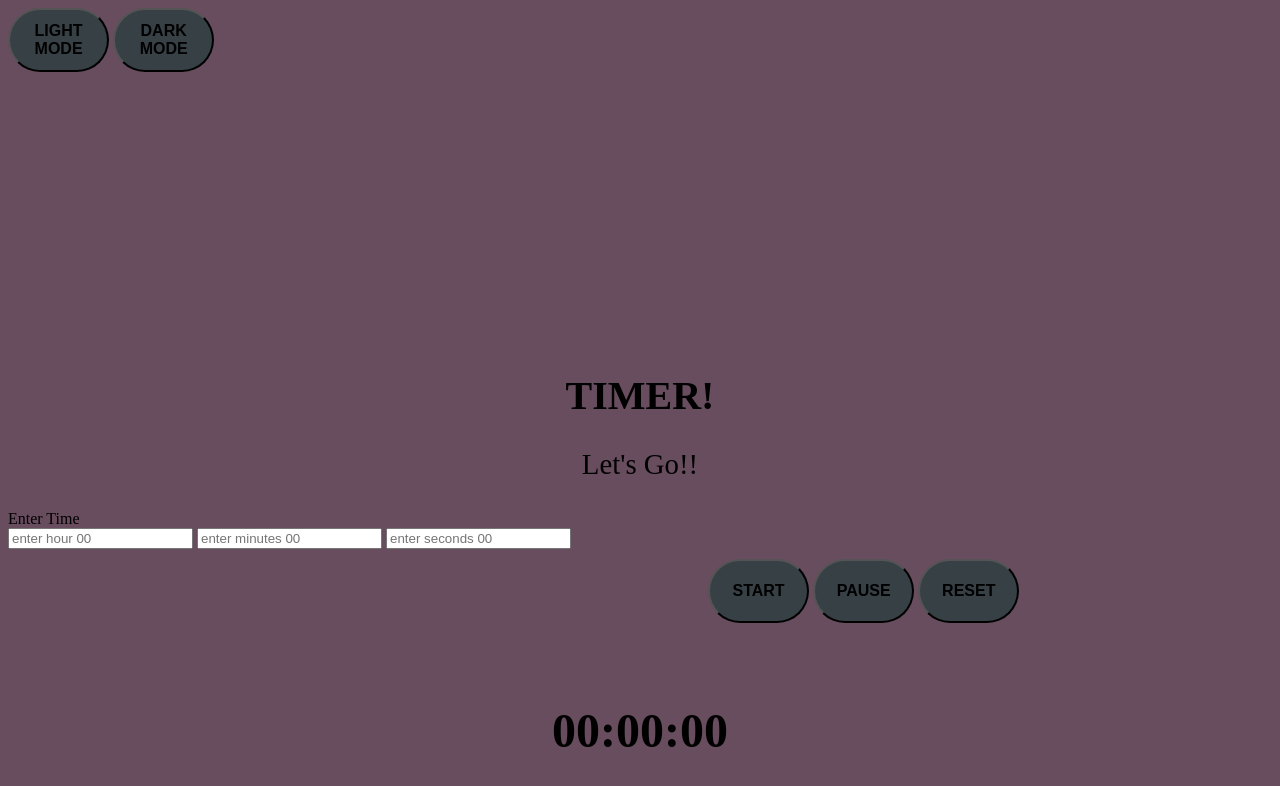
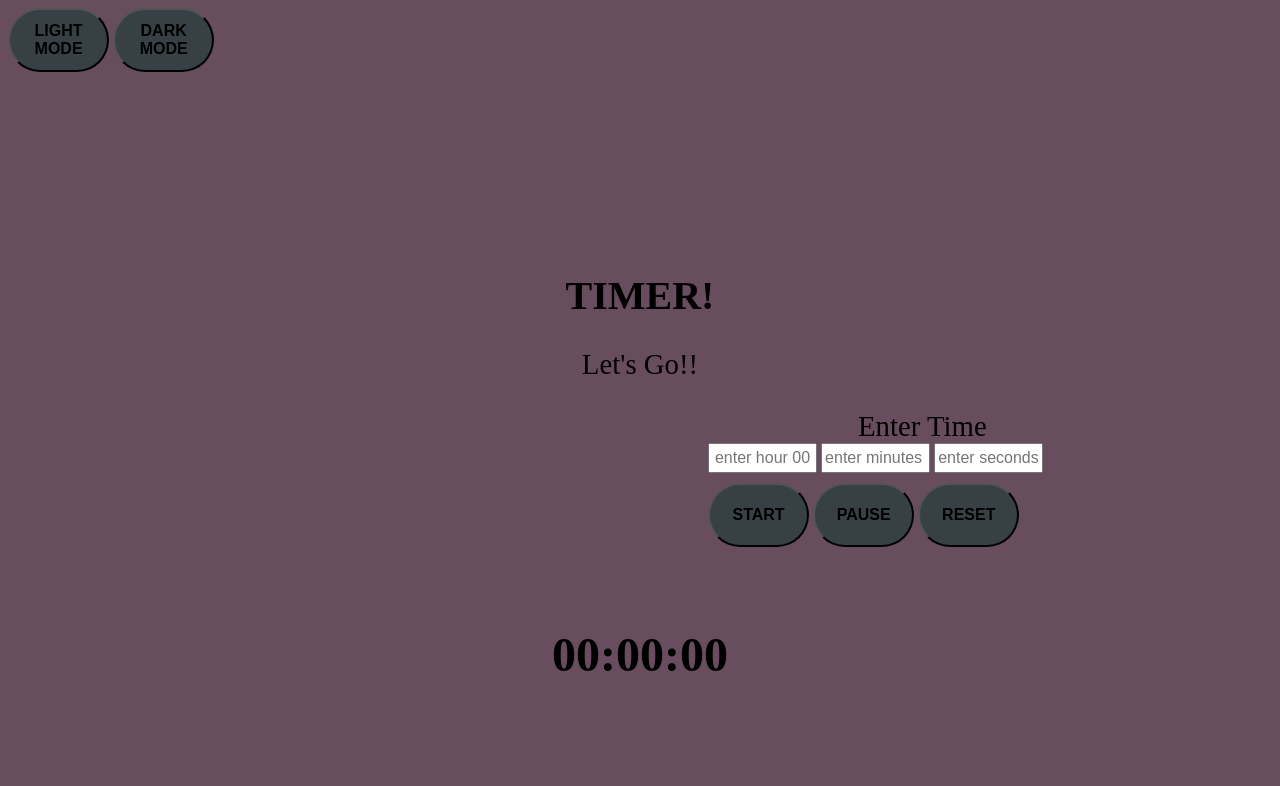
Before and after one commit to aayushitripathi/timer, a plain HTML site: page index.html in a window 1280 px wide. Drawn offline with Linux system fonts and the light colour scheme.

Commit message:
Update style.css

```diff
--- a/stlyes/style.css
+++ b/stlyes/style.css
@@ -5,7 +5,7 @@ h1{
     text-align: center;
     font-weight: bolder;
     font-size: 2.5rem;
-    margin-top: 300px;
+    margin-top: 200px;
 }
 p{
     text-align: center;
@@ -32,3 +32,18 @@ h5{
     text-align: center;
     font-size: 3rem;
 }
+label{
+    text-align: center;
+    font-size: 1.8rem;
+    margin-left: 850px;
+}
+#hour{
+    margin-left: 700px;
+}
+input{
+    text-align: center;
+    font-size: 1rem;
+    width: 8%;
+    height: 3vh;
+    /* margin-top: 300px; */
+}
```
